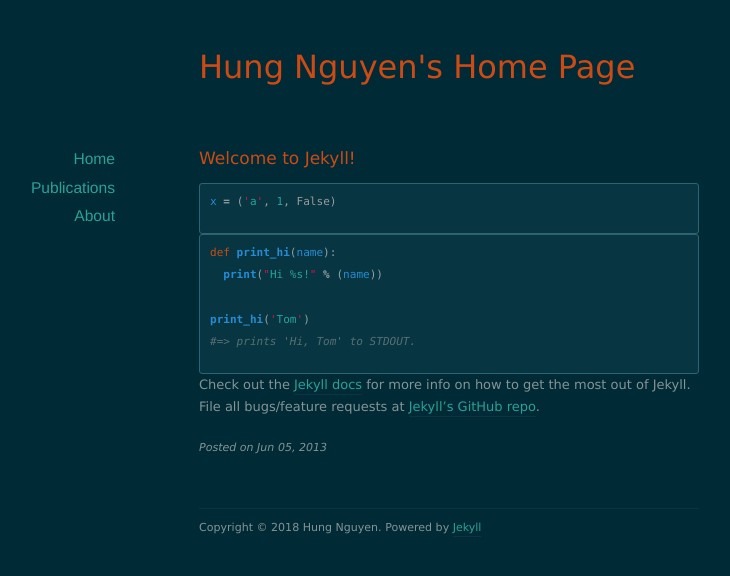
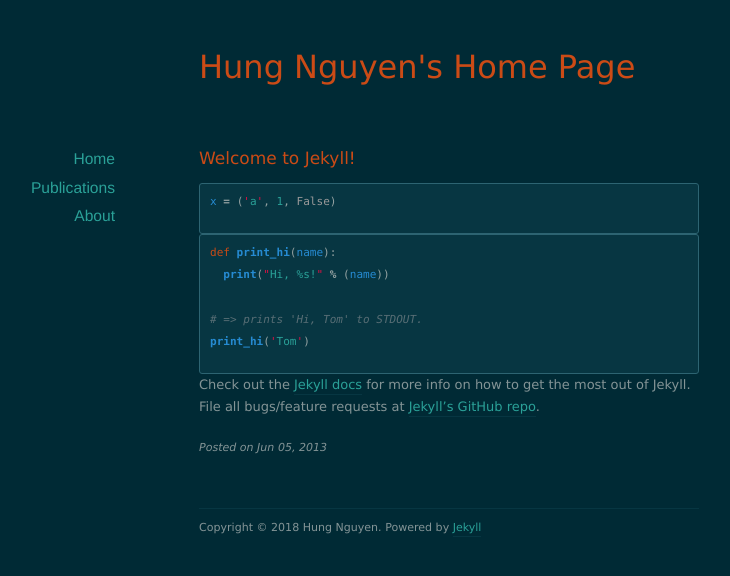
Before and after one commit to nd-hung/nd-hung.github.io, a Jekyll site: the page built from _posts/2013-06-05-welcome-to-jekyll.markdown, in a window 1280 px wide. Shown: the top 576 px of the page, without its empty margins (191-921 px from the left). Built offline with Jekyll 4.4.1, drawn with Linux system fonts in a browser that asks for light colours; nearby versions of some CDN libraries.

```diff
--- a/_posts/2013-06-05-welcome-to-jekyll.markdown
+++ b/_posts/2013-06-05-welcome-to-jekyll.markdown
@@ -11,10 +11,10 @@ x = ('a', 1, False)
 
 {% highlight python %}
 def print_hi(name):
-  print("Hi %s!" % (name))
+  print("Hi, %s!" % (name))
 
+# => prints 'Hi, Tom' to STDOUT.
 print_hi('Tom')
-#=> prints 'Hi, Tom' to STDOUT.
 {% endhighlight %}
 
 Check out the [Jekyll docs][jekyll] for more info on how to get the most out of Jekyll. File all bugs/feature requests at [Jekyll's GitHub repo][jekyll-gh].
```
